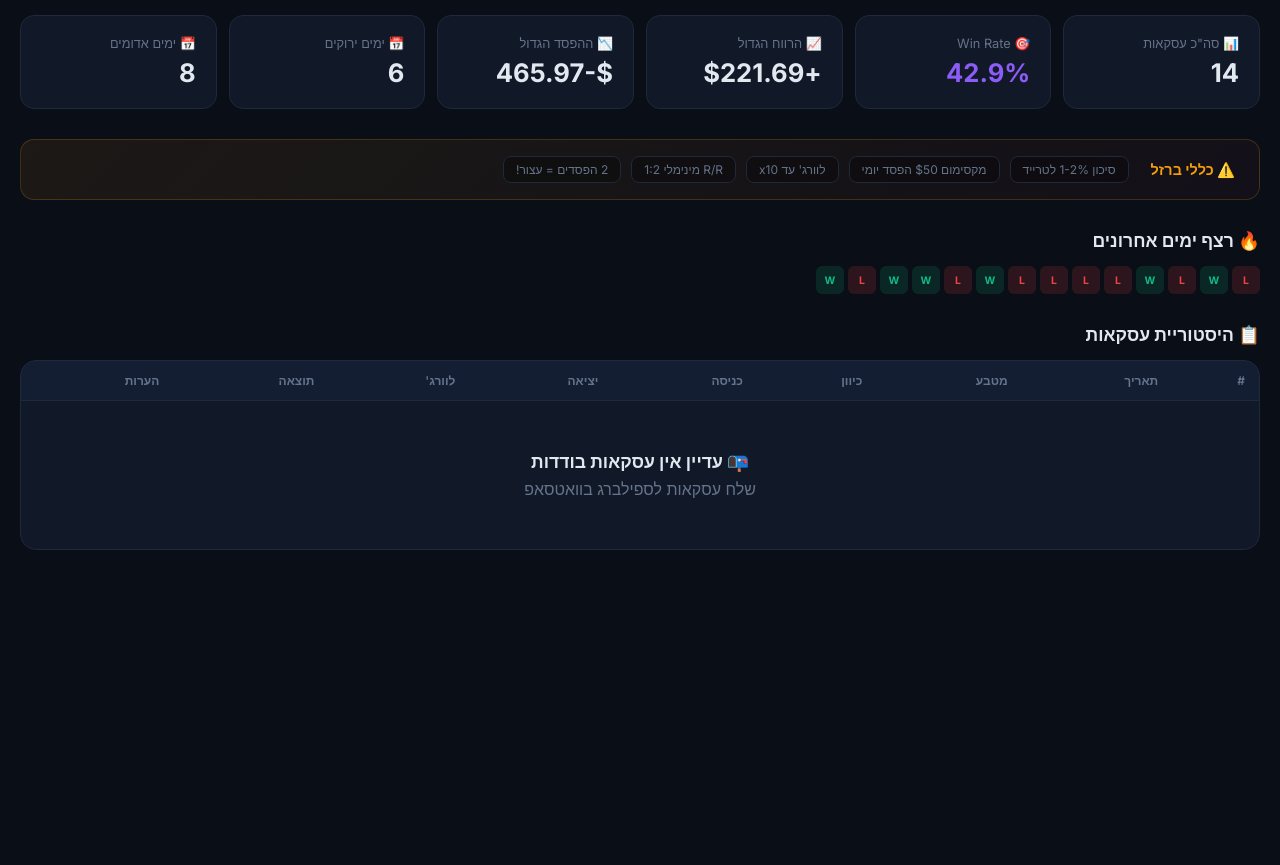
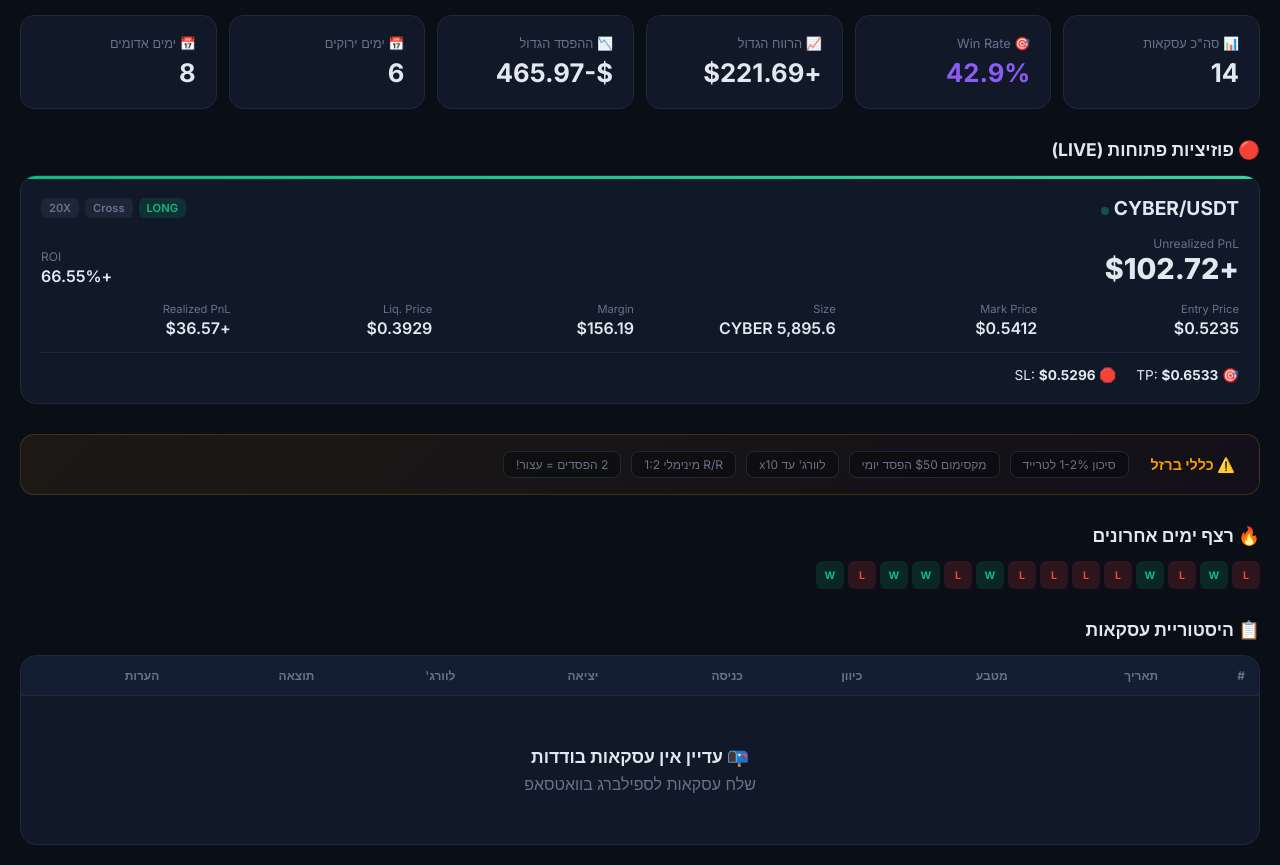
Before and after one commit to Matandi12/trading-dashboard, a website: page index.html in a window 1280 px wide. Shown: the part 1160-2025 px from the top of the page. Before the commit the page ends 1730 px from the top, so only its background shows below. Drawn offline with Linux system fonts and the light colour scheme.

Commit message:
Add open positions (CYBER LONG)

```diff
--- a/index.html
+++ b/index.html
@@ -205,6 +205,46 @@
             .cal-day .day-pnl { font-size: 0.65rem; }
         }
 
+        /* Open Positions */
+        .pos-card {
+            background: var(--card); border: 1px solid var(--border); border-radius: 16px;
+            padding: 20px; position: relative; overflow: hidden;
+        }
+        .pos-card::before {
+            content: ''; position: absolute; top: 0; left: 0; right: 0; height: 3px;
+        }
+        .pos-card.pos-profit::before { background: linear-gradient(90deg, var(--green), #34d399); }
+        .pos-card.pos-loss::before { background: linear-gradient(90deg, var(--red), #f87171); }
+        .pos-header {
+            display: flex; justify-content: space-between; align-items: center; margin-bottom: 16px;
+        }
+        .pos-pair { font-size: 1.2rem; font-weight: 700; }
+        .pos-badges { display: flex; gap: 6px; }
+        .pos-badge {
+            padding: 3px 8px; border-radius: 6px; font-size: 0.7rem; font-weight: 600;
+            background: rgba(100,116,139,0.15); color: var(--text-dim);
+        }
+        .pos-badge.long { background: var(--green-bg); color: var(--green); }
+        .pos-badge.short { background: var(--red-bg); color: var(--red); }
+        .pos-grid {
+            display: grid; grid-template-columns: repeat(auto-fit, minmax(130px, 1fr));
+            gap: 12px;
+        }
+        .pos-item .pos-label { font-size: 0.7rem; color: var(--text-dim); margin-bottom: 2px; }
+        .pos-item .pos-val { font-size: 1rem; font-weight: 600; }
+        .pos-pnl-big { font-size: 1.8rem; font-weight: 800; }
+        .pos-roi { font-size: 1rem; font-weight: 600; margin-top: 2px; }
+        .pos-tpsl {
+            margin-top: 14px; padding-top: 14px; border-top: 1px solid var(--border);
+            display: flex; gap: 20px; font-size: 0.85rem;
+        }
+        .live-dot {
+            width: 8px; height: 8px; border-radius: 50%; background: var(--green);
+            display: inline-block; margin-left: 6px;
+            animation: blink 1.5s infinite;
+        }
+        @keyframes blink { 0%,100% { opacity: 1; } 50% { opacity: 0.3; } }
+
         .particle {
             position: fixed; width: 3px; height: 3px;
             background: rgba(59,130,246,0.3); border-radius: 50%;
@@ -289,6 +329,12 @@
             </div>
         </div>
 
+        <!-- Open Positions -->
+        <div id="openPositionsSection">
+            <div class="section-title">🔴 פוזיציות פתוחות (LIVE)</div>
+            <div id="openPositions" style="display:flex;flex-direction:column;gap:12px;margin-bottom:30px;"></div>
+        </div>
+
         <!-- Rules -->
         <div class="rules-banner">
             <span class="rule-title">⚠️ כללי ברזל</span>
@@ -365,6 +411,26 @@
             24: 221.69
         }
     };
+
+    // Open positions
+    const OPEN_POSITIONS = [
+        {
+            pair: "CYBER/USDT",
+            direction: "LONG",
+            leverage: "20X",
+            mode: "Cross",
+            entry: 0.5235,
+            markPrice: 0.5412,
+            size: 5895.6,
+            margin: 156.19,
+            unrealizedPnl: 102.72,
+            roi: 66.55,
+            tp: 0.6533,
+            sl: 0.5296,
+            liqPrice: 0.3929,
+            realizedPnl: 36.57
+        }
+    ];
 
     // Individual trades
     const TRADES = [];
@@ -534,10 +600,58 @@
         el.style.color = val >= 0 ? 'var(--green)' : 'var(--red)';
     }
 
+    function renderOpenPositions() {
+        const container = document.getElementById('openPositions');
+        if (OPEN_POSITIONS.length === 0) {
+            document.getElementById('openPositionsSection').style.display = 'none';
+            return;
+        }
+        container.innerHTML = OPEN_POSITIONS.map(p => {
+            const isProfit = p.unrealizedPnl >= 0;
+            return `
+            <div class="pos-card ${isProfit ? 'pos-profit' : 'pos-loss'}">
+                <div class="pos-header">
+                    <div>
+                        <span class="pos-pair">${p.pair}</span>
+                        <span class="live-dot"></span>
+                    </div>
+                    <div class="pos-badges">
+                        <span class="pos-badge ${p.direction.toLowerCase()}">${p.direction}</span>
+                        <span class="pos-badge">${p.mode}</span>
+                        <span class="pos-badge">${p.leverage}</span>
+                    </div>
+                </div>
+                <div style="display:flex;justify-content:space-between;align-items:flex-end;margin-bottom:16px;">
+                    <div>
+                        <div class="pos-label" style="font-size:0.75rem;color:var(--text-dim)">Unrealized PnL</div>
+                        <div class="pos-pnl-big ${isProfit ? 'green' : 'red'}">${isProfit ? '+' : ''}$${p.unrealizedPnl.toFixed(2)}</div>
+                    </div>
+                    <div style="text-align:left">
+                        <div class="pos-label" style="font-size:0.75rem;color:var(--text-dim)">ROI</div>
+                        <div class="pos-roi ${isProfit ? 'green' : 'red'}">${isProfit ? '+' : ''}${p.roi}%</div>
+                    </div>
+                </div>
+                <div class="pos-grid">
+                    <div class="pos-item"><div class="pos-label">Entry Price</div><div class="pos-val">$${p.entry}</div></div>
+                    <div class="pos-item"><div class="pos-label">Mark Price</div><div class="pos-val">$${p.markPrice}</div></div>
+                    <div class="pos-item"><div class="pos-label">Size</div><div class="pos-val">${p.size.toLocaleString()} CYBER</div></div>
+                    <div class="pos-item"><div class="pos-label">Margin</div><div class="pos-val">$${p.margin.toFixed(2)}</div></div>
+                    <div class="pos-item"><div class="pos-label">Liq. Price</div><div class="pos-val red">$${p.liqPrice}</div></div>
+                    <div class="pos-item"><div class="pos-label">Realized PnL</div><div class="pos-val green">+$${p.realizedPnl.toFixed(2)}</div></div>
+                </div>
+                <div class="pos-tpsl">
+                    <span>🎯 TP: <strong class="green">$${p.tp}</strong></span>
+                    <span>🛑 SL: <strong class="red">$${p.sl}</strong></span>
+                </div>
+            </div>`;
+        }).join('');
+    }
+
     // Init
     renderMonthSelector();
     renderCalendar();
     renderStats();
+    renderOpenPositions();
     </script>
 </body>
 </html>
```
